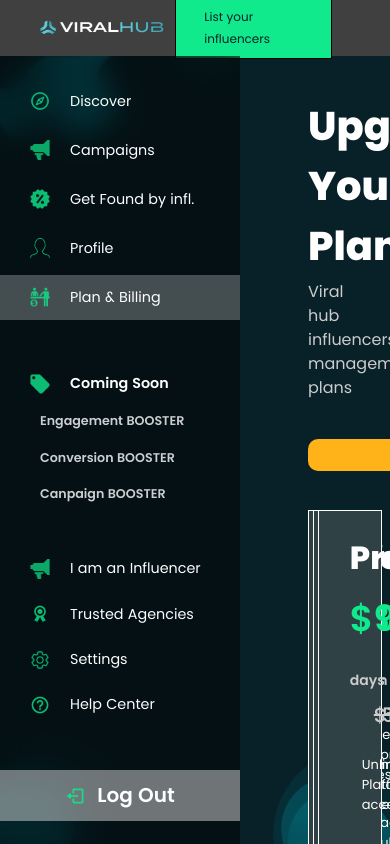
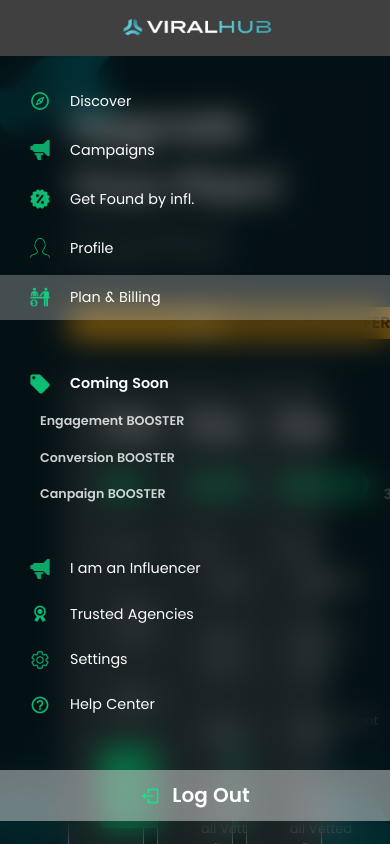
Before and after one commit to devlancer412/influx-frontend, a Next.js app: page /planandbilling in a window 390 px wide. Built offline with nearby package versions, Linux system fonts and the light colour scheme.

Commit message:
style changed in billing page

```diff
--- a/components/layout/Navbar.tsx
+++ b/components/layout/Navbar.tsx
@@ -1,18 +1,29 @@
 import React from 'react';
 import Link from 'next/link';
 import Image from 'next/image';
+import { isMobile } from 'react-device-detect';
 
-const Navbar: React.FC = () => {
+type Props = {
+  toggleSidebar: () => void;
+};
+const Navbar: React.FC<Props> = ({ toggleSidebar }) => {
   return (
-    <div className='w-full h-[56px] bg-[#404040] flex flex-row pr-[58px] pl-[25px] justify-between items-center'>
+    <div className='relative w-full h-[56px] bg-[#404040] flex flex-row justify-center md:justify-between items-center md:pr-[58px] md:pl-[25px]'>
       <Link href='/'>
         <div className='hover:cursor-pointer h-full flex flex-row items-center'>
           <Image src='/images/mark.png' width='180' height='56' />
         </div>
       </Link>
-      <div className='py-[8px] px-7 border border-black bg-[#10E98C] hover:cursor-pointer text-[#082129] font-poppins text-[12px] leading-[22px]'>
+      <div className='py-[8px] px-7 border border-black bg-[#10E98C] hover:cursor-pointer text-[#082129] font-poppins text-[12px] leading-[22px] hidden md:block'>
         List your influencers
       </div>
+      {isMobile ? (
+        <div className='absolute left-[33px]' onClick={toggleSidebar}>
+          <Image src='/icons/menu.svg' width={26} height={10} />
+        </div>
+      ) : (
+        <></>
+      )}
     </div>
   );
 };
--- a/components/layout/Sidebar.tsx
+++ b/components/layout/Sidebar.tsx
@@ -1,7 +1,9 @@
-import React from 'react';
+import React, { useState } from 'react';
 import { useRouter } from 'next/router';
 import Image from 'next/image';
 import Link from 'next/link';
+
+import { isMobile } from 'react-device-detect';
 
 type MenuProps = {
   title: string;
@@ -66,11 +68,19 @@
   'Canpaign BOOSTER',
 ];
 
-const Sidebar: React.FC = () => {
+type Props = {
+  hideSidebar: boolean;
+};
+
+const Sidebar: React.FC<Props> = ({ hideSidebar }) => {
   const router = useRouter();
 
   return (
-    <div className='flex flex-col justify-around bg-black bg-opacity-50 bg-blend-soft-light backdrop-blur-[15px] w-[240px]'>
+    <div
+      className={`flex flex-col justify-around bg-black bg-opacity-50 bg-blend-soft-light backdrop-blur-[15px] w-screen h-[calc(100vh-56px)] fixed md:relative md:w-[240px] z-10 ${
+        hideSidebar && isMobile ? '-translate-x-full' : 'translate-x-0'
+      } transition-transform`}
+    >
       <div className='w-full grid gap-y-[0.5vh] grid-cols-1'>
         {pages.map((page: MenuProps) => (
           <Link key={page.url} href={page.url}>
--- a/components/layout/index.tsx
+++ b/components/layout/index.tsx
@@ -1,18 +1,19 @@
-import React, { PropsWithChildren } from 'react';
+import React, { PropsWithChildren, useState } from 'react';
 import Image from 'next/image';
 import Navbar from './Navbar';
 import Sidebar from './Sidebar';
 
 const Layout: React.FC<PropsWithChildren> = ({ children }) => {
+  const [hideSidebar, setHideSidebar] = useState<boolean>(true);
   return (
     <div className='relative'>
       {/* <div className='absolute top-0 left-0 z-0'>
         <Image src='/images/bg_fragment.png' width={825} height={577} />
       </div> */}
       <div className='w-screen h-screen flex flex-col z-10 bg-[#082129]'>
-        <Navbar />
+        <Navbar toggleSidebar={() => setHideSidebar(!hideSidebar)} />
         <div className='flex flex-row h-[calc(100vh-56px)] items-stretch bg-[url("/images/bg_fragment1.png"),url("/images/bg_fragment2.png"),url("/images/bg-fragment3.png")] bg-no-repeat bg-fragment bg-30%'>
-          <Sidebar />
+          <Sidebar hideSidebar={hideSidebar} />
           <div className='flex-1 h-full overflow-y-auto scrollbar'>
             {children}
           </div>
--- a/package.json
+++ b/package.json
@@ -11,6 +11,7 @@
     "gray-matter": "^4.0.2",
     "next": "latest",
     "react": "17.0.2",
+    "react-device-detect": "^2.2.2",
     "react-dom": "17.0.2",
     "react-icons": "^4.4.0",
     "react-redux": "^8.0.2",
--- a/pages/index.tsx
+++ b/pages/index.tsx
@@ -1,6 +1,11 @@
 import Image from 'next/image';
 import { useState } from 'react';
 import { useSelector, useDispatch } from 'react-redux';
+import { isMobile } from 'react-device-detect';
+import { MdOutlinePriceCheck } from 'react-icons/md';
+import { FaHeartbeat, FaSearchLocation } from 'react-icons/fa';
+import { BsGlobe2, BsPeopleFill, BsFillPersonFill } from 'react-icons/bs';
+
 import SocialSelect from '../components/pages/home/SocialSelect';
 import { RootState } from '../store/index';
 import {
@@ -17,9 +22,6 @@
   Tags,
   setTagsFilter,
 } from '../store/slices/filterSlice';
-import { MdOutlinePriceCheck } from 'react-icons/md';
-import { FaHeartbeat, FaSearchLocation } from 'react-icons/fa';
-import { BsGlobe2, BsPeopleFill, BsFillPersonFill } from 'react-icons/bs';
 import RangeSelect from '../components/pages/home/RangeSelect';
 import SelectInput from '../components/pages/home/SelectInput';
 import { AudienceLocations } from './../store/slices/filterSlice';
@@ -43,8 +45,11 @@
   return (
     <div className='w-full flex flex-col font-poppins'>
       <div className='flex flex-col p-[58px]'>
-        <ul className='font-semibold text-[24px] leading-[36px] text-white capitalize list-disc list-inside'>
-          <li>Discover the biggest list of over vetted crypto influencers</li>
+        <ul className='font-semibold text-[20px] md:text-[24px] leading-[30px] md:leading-[36px] text-white list-none md:list-disc list-inside uppercase md:capitalize'>
+          <li>
+            Discover {isMobile ? <br /> : <></>} the biggest list of over vetted
+            crypto influencers
+          </li>
         </ul>
         <div className='flex flex-col items-end'>
           <div className='flex flex-row items-center mb-[13px]'>
--- a/pages/planandbilling/index.tsx
+++ b/pages/planandbilling/index.tsx
@@ -79,19 +79,22 @@
           </div>
         ))}
       </div>
-      <div className='flex flex-row items-center mt-[63px] mb-[5px] w-full'>
+      <div className='flex flex-row items-center mt-[63px] w-full'>
         <div className='flex-1 h-[1px] bg-[#10E98C4D]' />
         <Image src='/images/splitermark.png' width={65} height={61} />
         <div className='flex-1 h-[1px] bg-[#10E98C4D]' />
       </div>
-      <h1 className='w-full font-extrabold text-[40px] leading-[60px] text-white mb-1'>
-        Optional Services
-      </h1>
-      <p className='w-full text-[16px] leading-[24px] text-[#CCCCCC] mb-[30px]'>
-        List in the exclusive VIP club
-      </p>
-      <div className='w-full bg-[#304146] border border-white px-[51px] py-[17px] flex flex-col items-center'>
-        <div className='w-full grid grid-cols-2 gap-x-0 gap-y-[34px] py-10'>
+      <div className='w-full bg-[#304146] border border-white px-[51px] py-[34px] flex flex-col items-center my-[62px]'>
+        <h1 className='w-full font-extrabold text-[40px] leading-[60px] text-white mb-1 ml-[41px]'>
+          Optional Services
+          <span className='font-bold text-[40px] leading-[60px] text-[#10E98C] ml-[17px]'>
+            $500
+          </span>
+        </h1>
+        <p className='w-full text-[16px] leading-[24px] text-[#CCCCCC] ml-[41px]'>
+          List in the exclusive VIP club
+        </p>
+        <div className='w-full grid grid-cols-2 gap-x-0 gap-y-[22px] my-10'>
           {optionalServices.map((service, index) => (
             <div
               key={service}
@@ -106,15 +109,12 @@
             </div>
           ))}
         </div>
-        <h1 className='font-bold text-[40px] leading-[60px] text-white mb-4'>
-          $500
-        </h1>
         <div className='grid grid-cols-2 gap-[25px]'>
           <div className='bg-[#10E98C] rounded-[5px] w-52 hover:cursor-pointer py-2 text-black text-[15px] leading-[22px] text-center'>
             Get Listed
           </div>
           <div className='border border-[#10E98C] rounded-[5px] w-52 hover:cursor-pointer py-2 text-white text-[15px] leading-[22px] text-center'>
-            Get Listed
+            Contact Us
           </div>
         </div>
       </div>
```
Also changed, not shown: public/icons/menu.svg (added), 1 other file (tests, documents, lock files or other folders).
